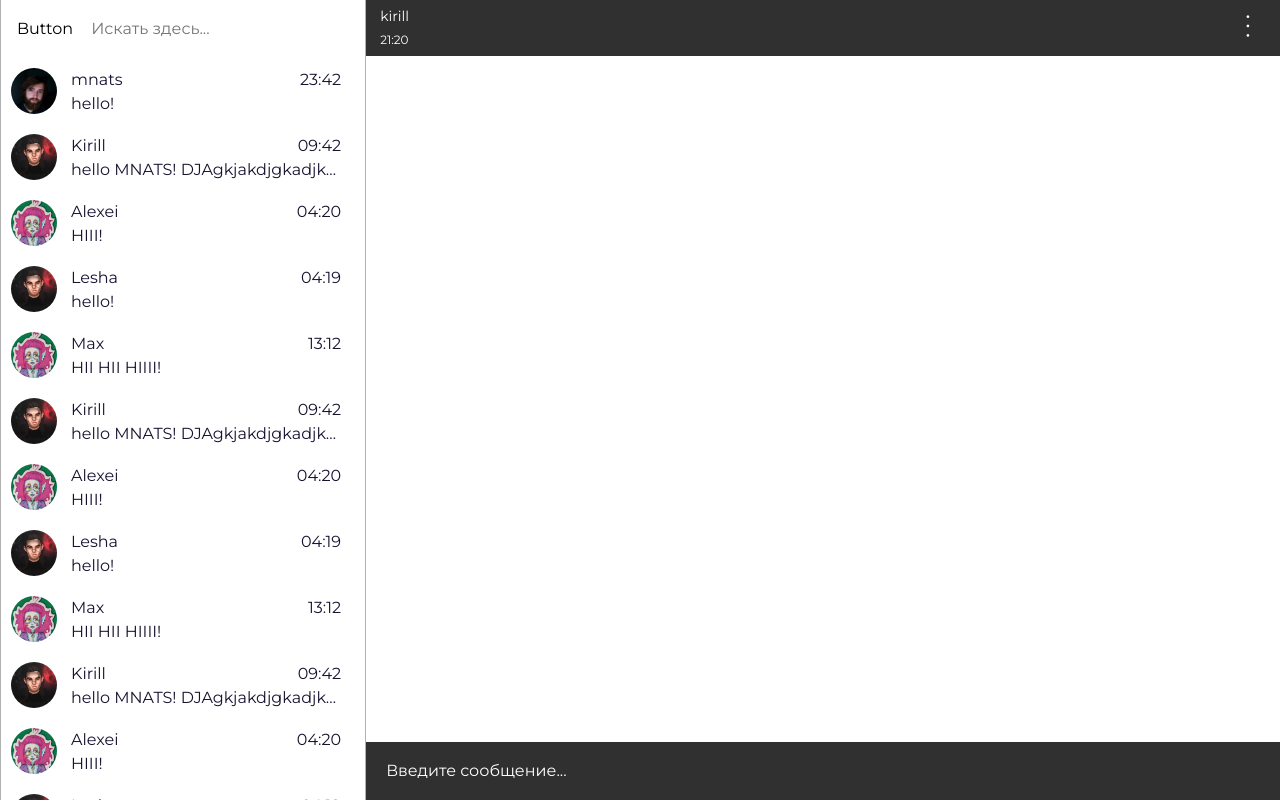
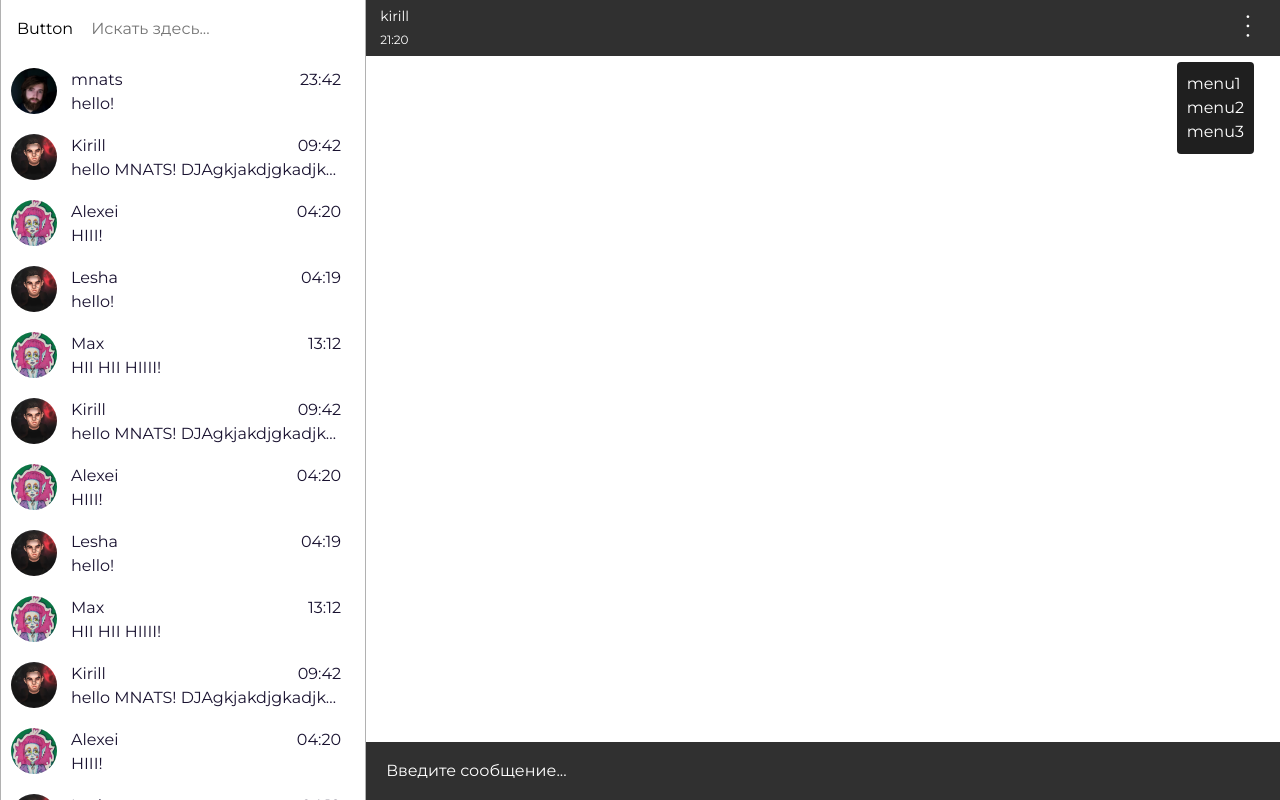
Before and after one commit to mnats725/mnatsakan-chat-ui, a React (Create React App) app: page / in a window 1280 px wide. Both pictures are taken after a click on the button 1249 px from the left and 28 px from the top of the page. Built offline with nearby package versions, Linux system fonts and the light colour scheme.

Commit message:
feat: chat popup

```diff
--- a/src/components/chat-block/header/header.css
+++ b/src/components/chat-block/header/header.css
@@ -44,3 +44,20 @@
   font-size: 18px;
   letter-spacing: 4px;
 }
+.chat-menu {
+  display: flex;
+  position: absolute;
+  flex-direction: column;
+  right: 2px;
+  border: 4px;
+  border-radius: 4px;
+  background-color: #1f1f1f;
+  padding: 10px;
+
+  margin: 10px;
+  list-style: none;
+}
+.chat-menu li {
+  width: 100%;
+  color: #ffffff;
+}
--- a/src/components/chat-block/header/header.tsx
+++ b/src/components/chat-block/header/header.tsx
@@ -1,3 +1,5 @@
+import { useState } from 'react';
+
 import './header.css';
 
 type HeaderArgs = {
@@ -5,27 +7,55 @@ type HeaderArgs = {
   onlineStatus: string;
 };
 
-export const Header = ({ name, onlineStatus }: HeaderArgs): JSX.Element => (
+export const Header = ({ name, onlineStatus }: HeaderArgs): JSX.Element => {
+  const [isMenuVisible, setIsMenuVisible] = useState(false);
+
+  const onShowMenu = () => {
+    setIsMenuVisible(!isMenuVisible);
+  };
+
+  return (
     <header className='chat-header'>
       <div className='user-information-block'>
         <p className='username'>{name}</p>
         <p className='online-status'>{onlineStatus}</p>
       </div>
-
       <div className='chat-menu-block'>
-      <button type='button' className='chat-menu-button'>
+        <button type='button' className='chat-menu-button' onClick={onShowMenu}>
           <span />
         </button>
-
-      {
-        // В будущем будет реализация меню через хуки
-        /*
+        {isMenuVisible === true && (
           <menu className='chat-menu'>
-          <li>Меню 1</li>
-          <li>Меню 2</li>
-          <li>Меню 3</li>
-        </menu> */
-      }
+            <li>menu1</li>
+            <li>menu2</li>
+            <li>menu3</li>
+          </menu>
+        )}
       </div>
     </header>
   );
+};
+
+// export const Sost = (): JSX.Element => {
+//   const [сlickedButton, setСlickedButton] = useState(false);
+
+//   const onclick = () => {
+//     setСlickedButton(true);
+//   };
+
+//   return (
+//     <div className='chat-menu-block'>
+//       <button type='button' className='chat-menu-button' onClick={onclick}>
+//         {/* dsdsds */}
+//         <span />
+//       </button>
+//       {сlickedButton === true && (
+//         <menu className='chat-menu'>
+//           <li>menu1</li>
+//           <li>menu2</li>
+//           <li>menu3</li>
+//         </menu>
+//       )}
+//     </div>
+//   );
+// };
```
Lines whose indentation alone changed are shown as unchanged.
